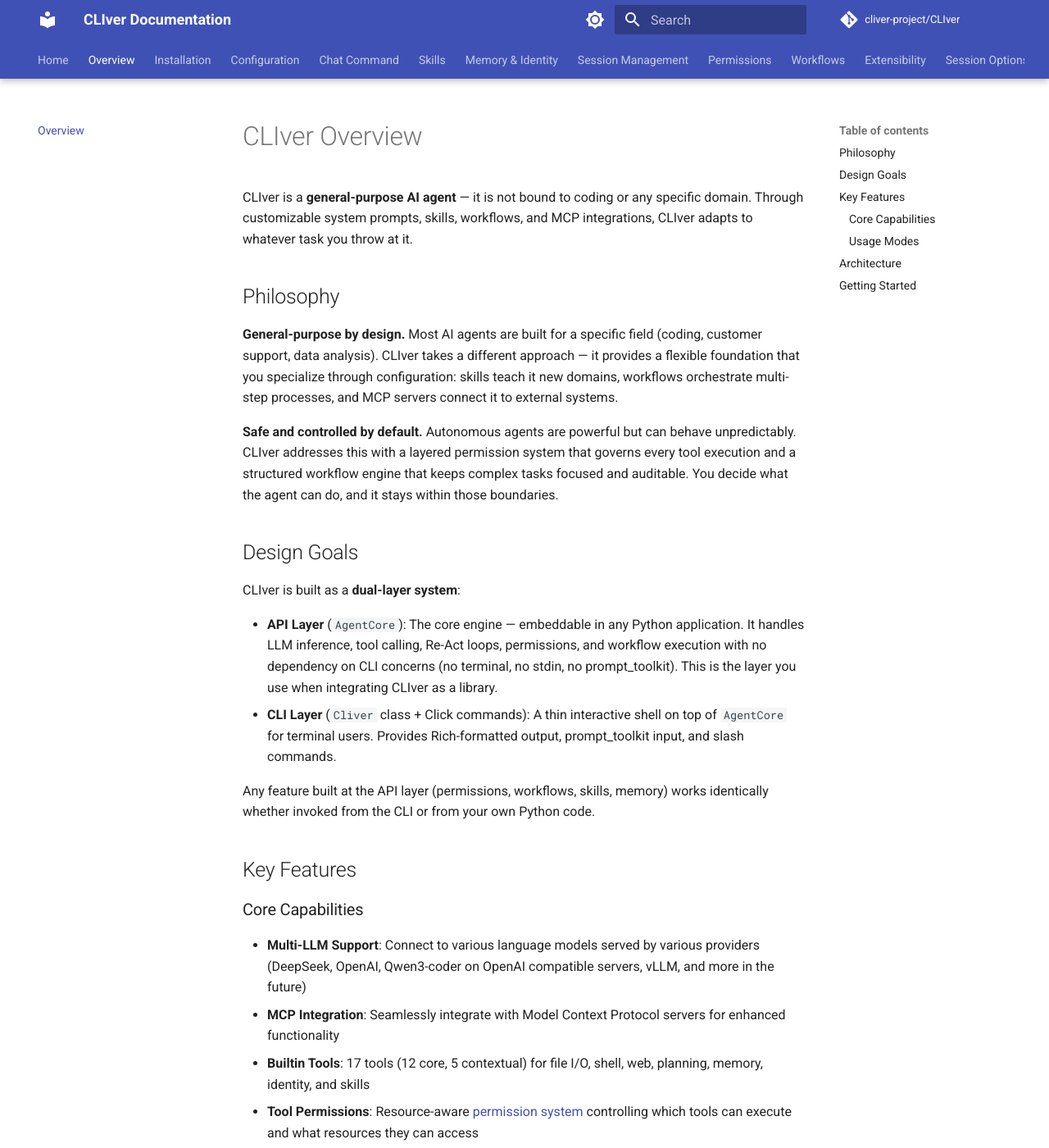
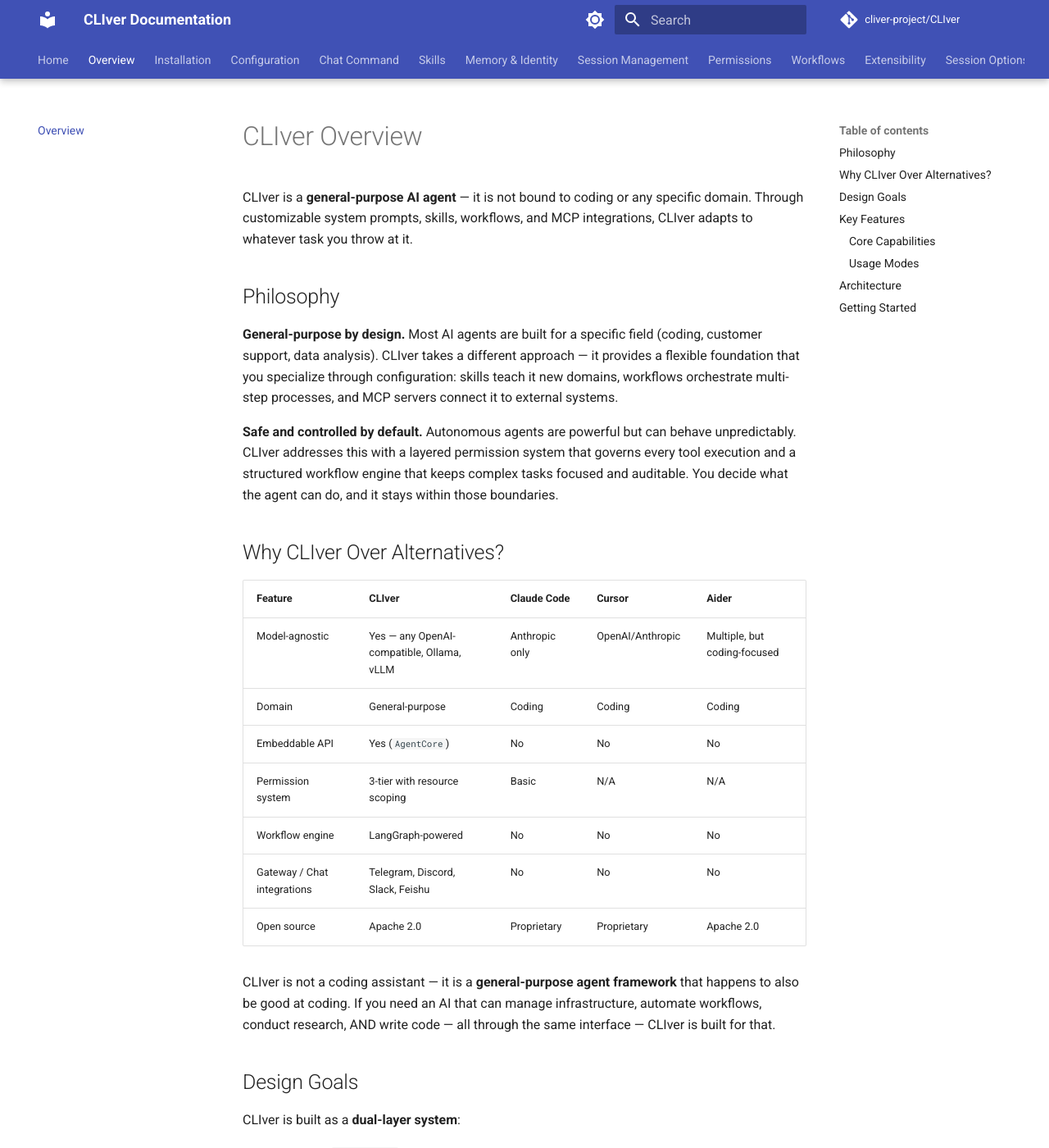
Before and after one commit to cliver-project/CLIver, an MkDocs documentation site: the page built from docs/overview.md, in a window 1280 px wide and 1400 px high. Shown: the whole window at 82% size. Built offline with MkDocs 1.6.1 and Material for MkDocs 9.7.7, drawn with Linux system fonts in a browser that asks for light colours; comment, search, counter and statistics services are not loaded.

Commit message:
docs: add competitive positioning to overview

```diff
--- a/docs/overview.md
+++ b/docs/overview.md
@@ -12,6 +12,20 @@
 **General-purpose by design.** Most AI agents are built for a specific field (coding, customer support, data analysis). CLIver takes a different approach — it provides a flexible foundation that you specialize through configuration: skills teach it new domains, workflows orchestrate multi-step processes, and MCP servers connect it to external systems.
 
 **Safe and controlled by default.** Autonomous agents are powerful but can behave unpredictably. CLIver addresses this with a layered permission system that governs every tool execution and a structured workflow engine that keeps complex tasks focused and auditable. You decide what the agent can do, and it stays within those boundaries.
+
+## Why CLIver Over Alternatives?
+
+| Feature | CLIver | Claude Code | Cursor | Aider |
+|---------|--------|-------------|--------|-------|
+| Model-agnostic | Yes — any OpenAI-compatible, Ollama, vLLM | Anthropic only | OpenAI/Anthropic | Multiple, but coding-focused |
+| Domain | General-purpose | Coding | Coding | Coding |
+| Embeddable API | Yes (`AgentCore`) | No | No | No |
+| Permission system | 3-tier with resource scoping | Basic | N/A | N/A |
+| Workflow engine | LangGraph-powered | No | No | No |
+| Gateway / Chat integrations | Telegram, Discord, Slack, Feishu | No | No | No |
+| Open source | Apache 2.0 | Proprietary | Proprietary | Apache 2.0 |
+
+CLIver is not a coding assistant — it is a **general-purpose agent framework** that happens to also be good at coding. If you need an AI that can manage infrastructure, automate workflows, conduct research, AND write code — all through the same interface — CLIver is built for that.
 
 ## Design Goals
 
```
